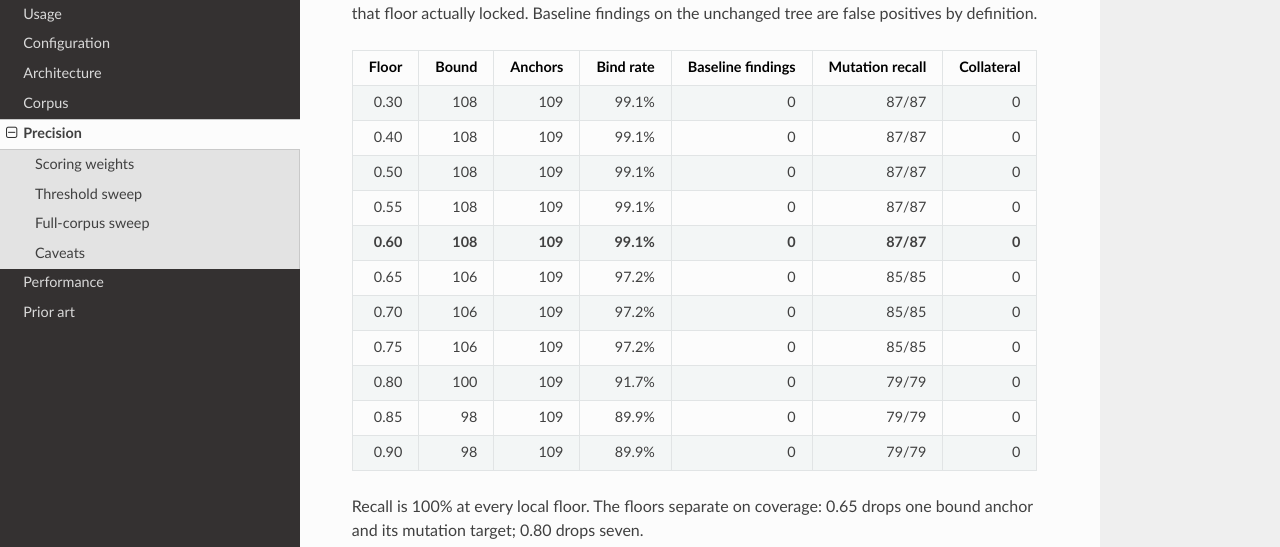
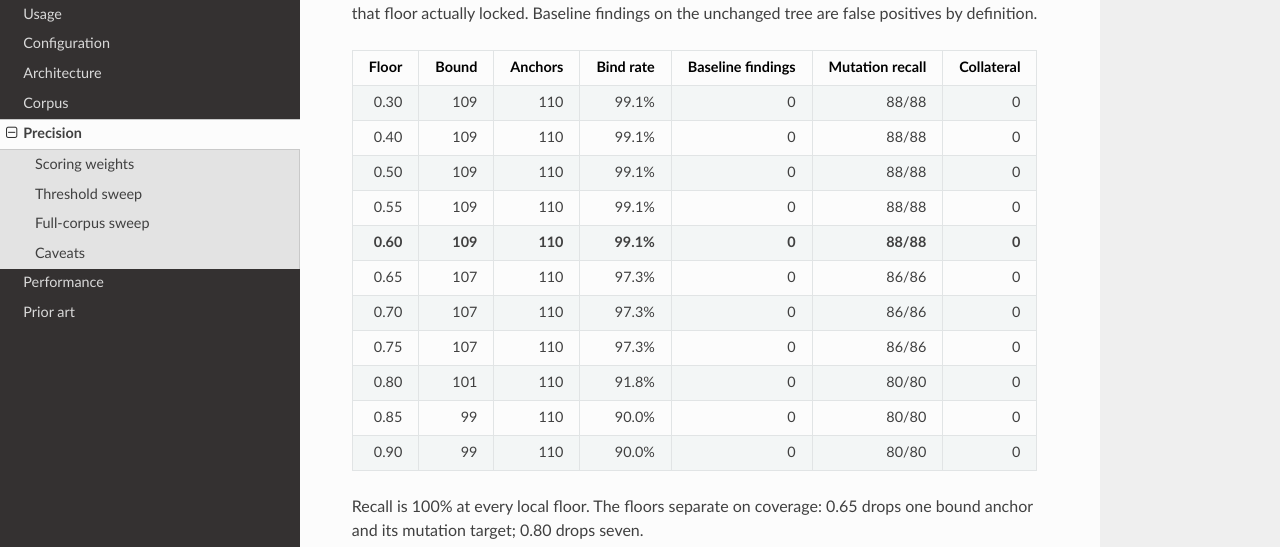
Before and after one commit to vindeckyy/docbind, an MkDocs documentation site: the page built from docs/precision.md, in a window 1280 px wide and 1400 px high, scrolled down 1109 px. Shown: the part 165-712 px from the top of the window. Built offline with MkDocs 1.6.1, drawn with Linux system fonts in a browser that asks for light colours; nearby versions of some CDN libraries; some of the changed text lies outside the part shown.

```diff
--- a/docs/precision.md
+++ b/docs/precision.md
@@ -37,17 +37,17 @@ A binding also fails when the best score is within `0.05` of the second candidat
 
 | Floor | Bound | Anchors | Bind rate | Baseline findings | Mutation recall | Collateral |
 |---:|---:|---:|---:|---:|---:|---:|
-| 0.30 | 108 | 109 | 99.1% | 0 | 87/87 | 0 |
-| 0.40 | 108 | 109 | 99.1% | 0 | 87/87 | 0 |
-| 0.50 | 108 | 109 | 99.1% | 0 | 87/87 | 0 |
-| 0.55 | 108 | 109 | 99.1% | 0 | 87/87 | 0 |
-| **0.60** | **108** | **109** | **99.1%** | **0** | **87/87** | **0** |
-| 0.65 | 106 | 109 | 97.2% | 0 | 85/85 | 0 |
-| 0.70 | 106 | 109 | 97.2% | 0 | 85/85 | 0 |
-| 0.75 | 106 | 109 | 97.2% | 0 | 85/85 | 0 |
-| 0.80 | 100 | 109 | 91.7% | 0 | 79/79 | 0 |
-| 0.85 | 98 | 109 | 89.9% | 0 | 79/79 | 0 |
-| 0.90 | 98 | 109 | 89.9% | 0 | 79/79 | 0 |
+| 0.30 | 109 | 110 | 99.1% | 0 | 88/88 | 0 |
+| 0.40 | 109 | 110 | 99.1% | 0 | 88/88 | 0 |
+| 0.50 | 109 | 110 | 99.1% | 0 | 88/88 | 0 |
+| 0.55 | 109 | 110 | 99.1% | 0 | 88/88 | 0 |
+| **0.60** | **109** | **110** | **99.1%** | **0** | **88/88** | **0** |
+| 0.65 | 107 | 110 | 97.3% | 0 | 86/86 | 0 |
+| 0.70 | 107 | 110 | 97.3% | 0 | 86/86 | 0 |
+| 0.75 | 107 | 110 | 97.3% | 0 | 86/86 | 0 |
+| 0.80 | 101 | 110 | 91.8% | 0 | 80/80 | 0 |
+| 0.85 | 99 | 110 | 90.0% | 0 | 80/80 | 0 |
+| 0.90 | 99 | 110 | 90.0% | 0 | 80/80 | 0 |
 
 Recall is 100% at every local floor. The floors separate on coverage: 0.65 drops one bound anchor and its mutation target; 0.80 drops seven.
 
@@ -57,12 +57,12 @@ The same sweep over all twelve corpus cases gives a sharper coverage edge. Floor
 
 | Floor | Bound | Anchors | Bind rate | Baseline findings | Mutation recall | Collateral |
 |---:|---:|---:|---:|---:|---:|---:|
-| 0.40 | 847 | 3397 | 24.9% | 0 | 107/107 | 0 |
-| 0.50 | 847 | 3397 | 24.9% | 0 | 107/107 | 0 |
-| 0.55 | 831 | 3397 | 24.5% | 0 | 107/107 | 0 |
-| **0.60** | **830** | **3397** | **24.4%** | 0 | **107/107** | 0 |
-| 0.70 | 671 | 3397 | 19.8% | 0 | 105/105 | 0 |
-| 0.80 | 630 | 3397 | 18.5% | 0 | 98/98 | 0 |
+| 0.40 | 848 | 3398 | 25.0% | 0 | 108/108 | 0 |
+| 0.50 | 848 | 3398 | 25.0% | 0 | 108/108 | 0 |
+| 0.55 | 832 | 3398 | 24.5% | 0 | 108/108 | 0 |
+| **0.60** | **831** | **3398** | **24.5%** | 0 | **108/108** | 0 |
+| 0.70 | 672 | 3398 | 19.8% | 0 | 106/106 | 0 |
+| 0.80 | 631 | 3398 | 18.6% | 0 | 99/99 | 0 |
 
 The default stays at 0.60. Lowering to 0.50 would add 17 anchors, but each is a bare name with no import, qualification, signature, or API-doc context. The precision model treats name-only matches in prose as noise, and the test suite pins that rule. The 17 extra anchors are not evidence that the floor should move; they are the class of binding the floor exists to reject.
 
@@ -74,6 +74,6 @@ Raw rows are in `corpus/precision.json` for the local sweep and `corpus/precisio
 
 ## Caveats
 
-- The local sweep covers 109 anchors across eight fixtures. The full sweep covers all 3360 anchors but only five floors.
+- The local sweep covers 110 anchors across eight fixtures. The full sweep covers all 3360 anchors but only five floors.
 - Recall here means detecting a seeded rename of a symbol that floor locked. It says nothing about symbols the floor did not bind.
 - The full sweep samples five floors. A finer scan between 0.50 and 0.70 could locate a tighter edge.
--- a/package.json
+++ b/package.json
@@ -1,6 +1,6 @@
 {
   "name": "@vindeckyy/docbind",
-  "version": "0.1.81",
+  "version": "0.1.82",
   "description": "Static analysis for stale symbol references in markdown and reStructuredText. Supports TypeScript, JavaScript, Python, Rust, and Go.",
   "type": "module",
   "bin": {
```
Also changed, not shown: CHANGELOG.md (+21 -0 lines), README.md (+3 -3 lines), docs/corpus.md (+2 -2 lines), 11 other files.
